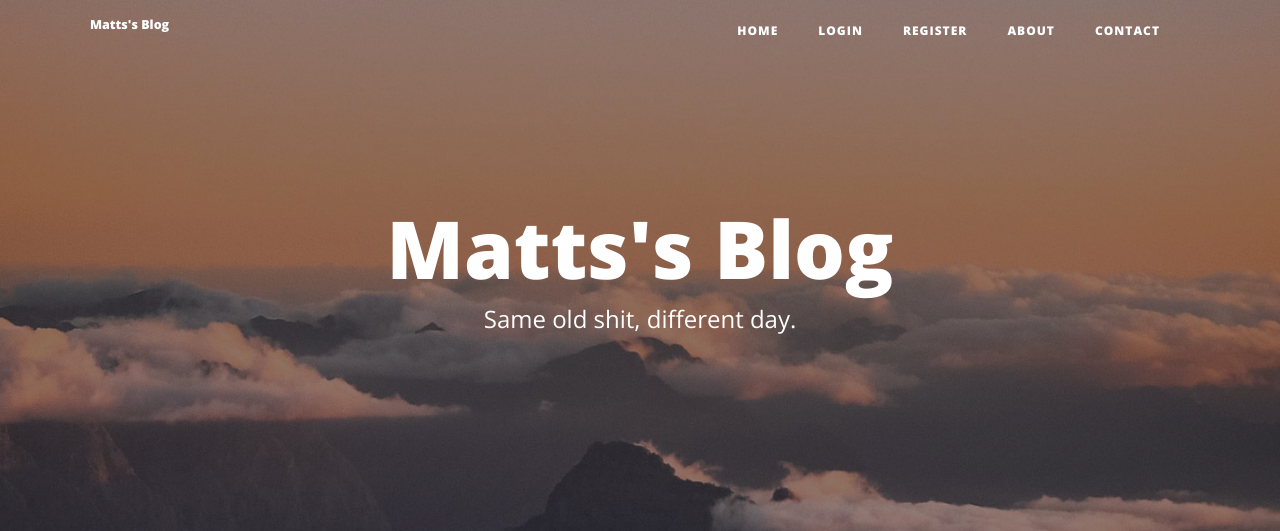
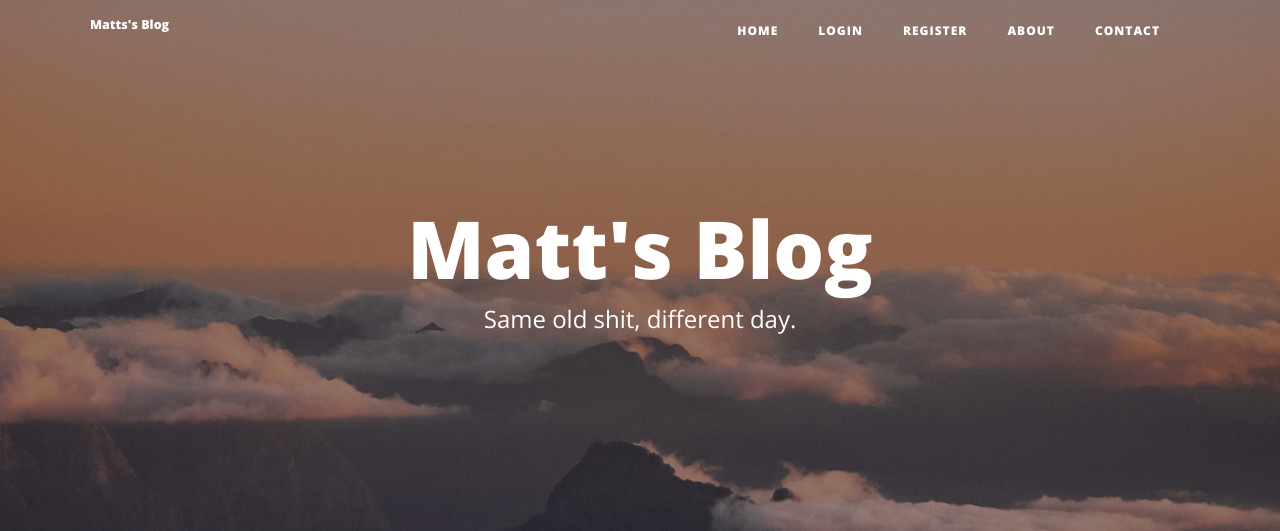
Before and after one commit to ladelz86/matt_blog, a Flask app: page / in a window 1280 px wide. Shown: the top 531 px of the page. Run offline with Flask 2, Linux system fonts and the light colour scheme; data that the repository does not hold is empty; some libraries are stand-ins or nearby versions.

Commit message:
changed index title

```diff
--- a/templates/index.html
+++ b/templates/index.html
@@ -9,7 +9,7 @@
       <div class="row">
         <div class="col-lg-8 col-md-10 mx-auto">
           <div class="site-heading">
-            <h1>Matts's Blog</h1>
+            <h1>Matt's Blog</h1>
             <span class="subheading">Same old shit, different day.</span>
           </div>
         </div>
```
